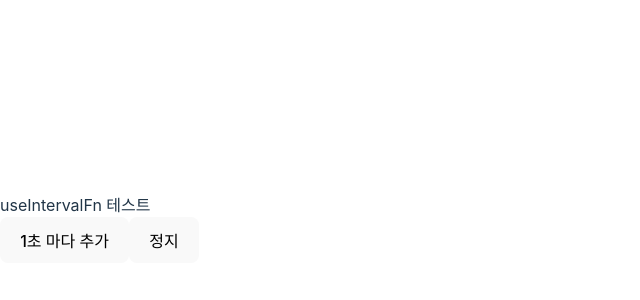
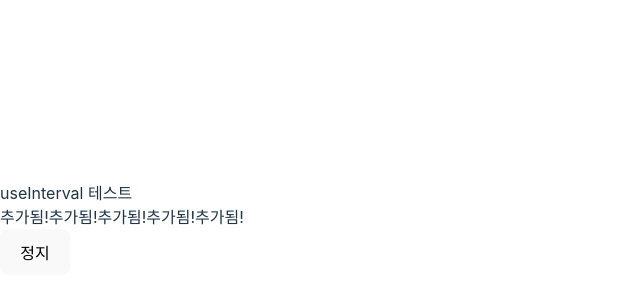
Before and after one commit to soapcandy/hooks-practice, a React (Vite) app: page / in a window 1280 px wide. Shown: the part 172-472 px from the top of the page, without its empty margins (0-640 px from the left). Built offline with nearby package versions, Linux system fonts and the light colour scheme.

Commit message:
useInterval(자동시작)

```diff
--- a/src/App.jsx
+++ b/src/App.jsx
@@ -1,17 +1,16 @@
 import { useState } from "react";
-import useIntervalFn from "./hooks/useInterval/useIntervalFn";
+import useInterval from "./hooks/useInterval/useInterval";
 
 function App() {
   const [array, setArray] = useState([]);
-  const [run, clear] = useIntervalFn(() => {
+  const clear = useInterval(() => {
     setArray([...array, "추가됨!"]);
   }, 1000);
 
   return (
     <>
-      <div>useIntervalFn 테스트</div>
+      <div>useInterval 테스트</div>
       <div>{array}</div>
-      <button onClick={run}>1초 마다 추가</button>
       <button onClick={clear}>정지</button>
     </>
   );
--- /dev/null
+++ b/src/hooks/useInterval/useInterval.jsx
@@ -0,0 +1,16 @@
+import { useEffect } from "react";
+import useIntervalFn from "./useIntervalFn";
+
+const useInterval = (fn, ms) => {
+  //useIntervalFn 을 통해 사용
+  const [run, clear] = useIntervalFn(fn, ms);
+
+  useEffect(() => {
+    run();
+    return clear;
+  }, [run, clear]);
+
+  return clear;
+};
+
+export default useInterval;
```
